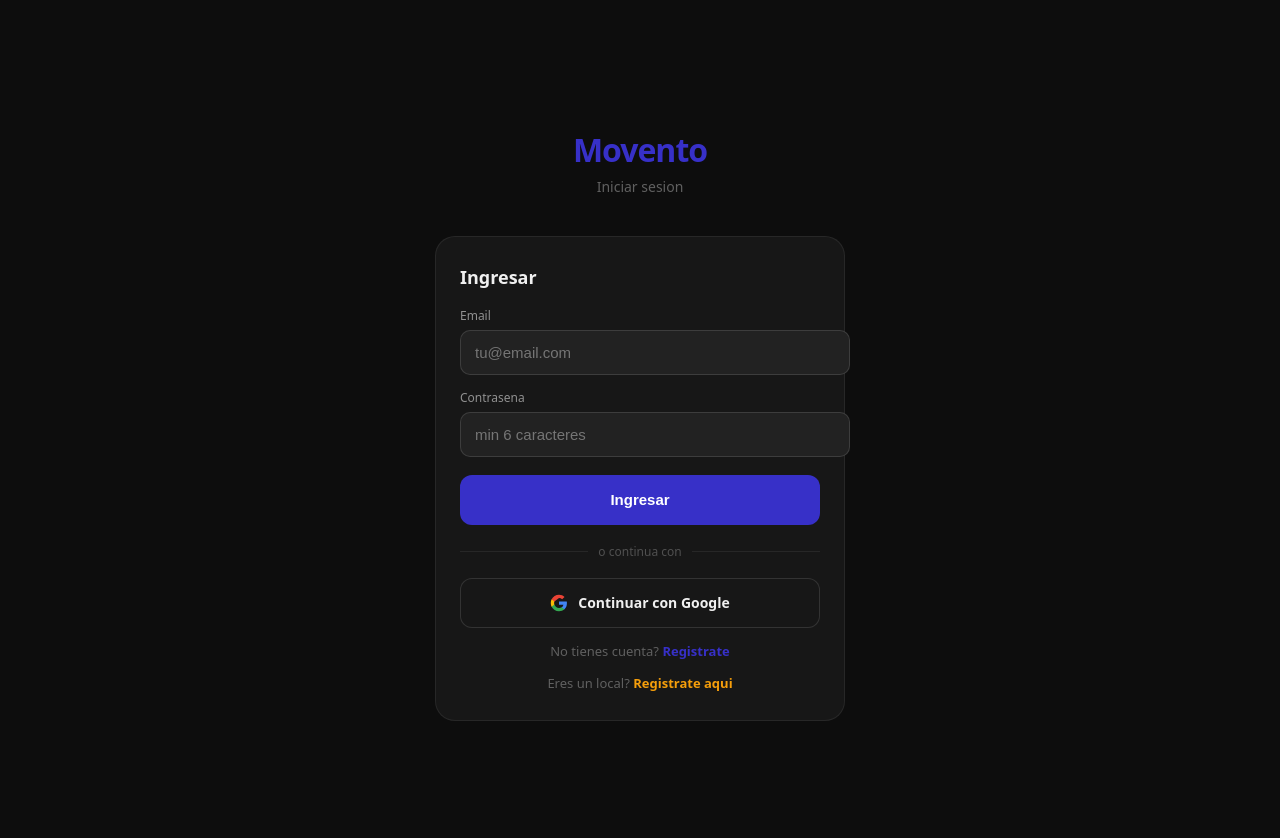
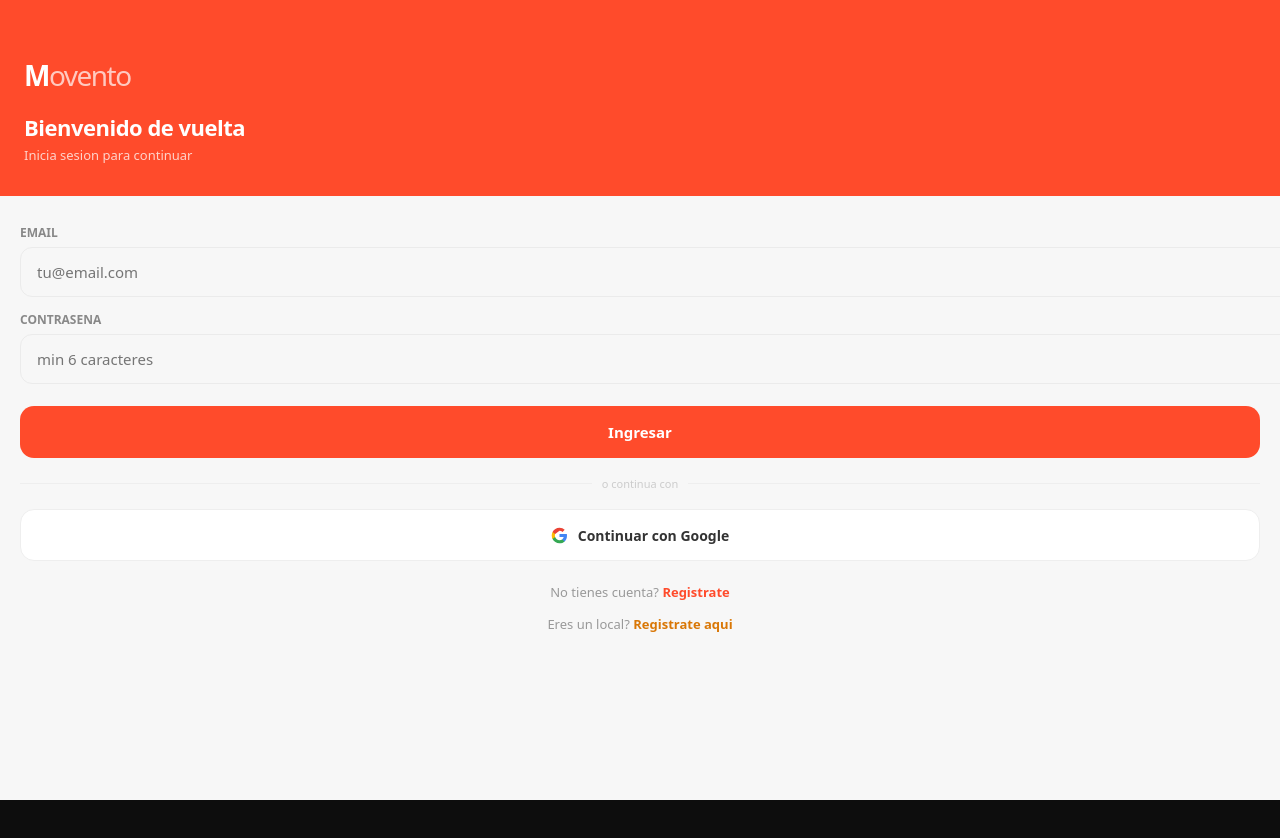
Before and after one commit to Jaco-S/gomate, a Next.js app: page /auth/login in a window 1280 px wide. Shown: the top 838 px of the page. After the commit the page ends 800 px from the top, so only its background shows below. Built offline with nearby package versions, Linux system fonts and the light colour scheme; no server answers.

Commit message:
feat: login Rappi style

```diff
--- a/app/auth/login/page.tsx
+++ b/app/auth/login/page.tsx
@@ -40,67 +40,111 @@ export default function LoginPage() {
   }
 
   const inputStyle = {
-    background: '#222222',
-    border: '1px solid rgba(255,255,255,0.12)',
-    borderRadius: '10px',
-    padding: '13px 14px',
+    width: '100%',
+    background: '#F7F7F7',
+    border: '1.5px solid #EBEBEB',
+    borderRadius: '12px',
+    padding: '14px 16px',
     fontSize: '15px',
-    color: '#F0F0F0',
+    color: '#111',
     outline: 'none',
-    width: '100%'
+    fontFamily: 'system-ui',
+    transition: 'border-color .15s'
   }
 
   return (
-    <div style={{ minHeight: '100dvh', background: '#0D0D0D', display: 'flex', flexDirection: 'column', alignItems: 'center', justifyContent: 'center', padding: '24px', fontFamily: 'system-ui, sans-serif' }}>
-      <div style={{ marginBottom: '40px', textAlign: 'center' }}>
-        <div style={{ fontSize: '32px', fontWeight: 700, color: '#F0F0F0', letterSpacing: '-1px' }}>
-          <span style={{ color: '#3730C8' }}>Movento</span>
+    <div style={{ minHeight: '100dvh', background: '#F7F7F7', fontFamily: 'system-ui, sans-serif', display: 'flex', flexDirection: 'column' }}>
+
+      {/* Header naranja */}
+      <div style={{ background: '#FF4B2B', padding: '56px 24px 32px' }}>
+        <div onClick={() => router.push('/')} style={{ cursor: 'pointer', marginBottom: '20px' }}>
+          <div style={{ fontSize: '28px', fontWeight: 800, color: '#fff', letterSpacing: '-1.5px' }}>
+            M<span style={{ opacity: .7, fontWeight: 400 }}>ovento</span>
           </div>
-        <div style={{ fontSize: '14px', color: '#606060', marginTop: '6px' }}>Iniciar sesion</div>
+        </div>
+        <div style={{ fontSize: '22px', fontWeight: 700, color: '#fff', letterSpacing: '-.5px', lineHeight: 1.2 }}>
+          Bienvenido de vuelta
+        </div>
+        <div style={{ fontSize: '13px', color: 'rgba(255,255,255,0.75)', marginTop: '6px' }}>
+          Inicia sesion para continuar
+        </div>
       </div>
 
-      <form onSubmit={handleLogin} style={{ width: '100%', maxWidth: '360px', background: '#171717', border: '1px solid rgba(255,255,255,0.07)', borderRadius: '20px', padding: '28px 24px', display: 'flex', flexDirection: 'column', gap: '14px' }}>
-        <div style={{ fontSize: '18px', fontWeight: 700, color: '#F0F0F0', marginBottom: '4px' }}>Ingresar</div>
+      {/* Form */}
+      <div style={{ flex: 1, padding: '28px 20px' }}>
+        <form onSubmit={handleLogin} style={{ display: 'flex', flexDirection: 'column', gap: '14px' }}>
 
           {error && (
-          <div style={{ background: 'rgba(220,38,38,0.12)', border: '1px solid rgba(220,38,38,0.3)', borderRadius: '10px', padding: '12px 14px', fontSize: '13px', color: '#EF4444' }}>
+            <div style={{ background: '#FFF1EF', border: '1.5px solid #FFCDC6', borderRadius: '12px', padding: '12px 16px', fontSize: '13px', color: '#CC2200', fontWeight: 500 }}>
               {error}
             </div>
           )}
 
-        <div style={{ display: 'flex', flexDirection: 'column', gap: '6px' }}>
-          <label style={{ fontSize: '12px', color: '#909090', fontWeight: 500 }}>Email</label>
+          <div>
+            <div style={{ fontSize: '12px', fontWeight: 600, color: '#888', marginBottom: '6px' }}>EMAIL</div>
             <input type="email" value={email} onChange={e => setEmail(e.target.value)} placeholder="tu@email.com" required style={inputStyle} />
           </div>
 
-        <div style={{ display: 'flex', flexDirection: 'column', gap: '6px' }}>
-          <label style={{ fontSize: '12px', color: '#909090', fontWeight: 500 }}>Contrasena</label>
+          <div>
+            <div style={{ fontSize: '12px', fontWeight: 600, color: '#888', marginBottom: '6px' }}>CONTRASENA</div>
             <input type="password" value={password} onChange={e => setPassword(e.target.value)} placeholder="min 6 caracteres" required style={inputStyle} />
           </div>
 
-        <button type="submit" disabled={loading} style={{ width: '100%', height: '50px', background: loading ? '#2A2460' : '#3730C8', color: '#fff', fontSize: '15px', fontWeight: 700, border: 'none', borderRadius: '12px', cursor: 'pointer', marginTop: '4px' }}>
+          <button type="submit" disabled={loading} style={{
+            width: '100%', height: '52px',
+            background: loading ? '#ffb3a3' : '#FF4B2B',
+            color: '#fff', fontSize: '15px', fontWeight: 700,
+            border: 'none', borderRadius: '14px', cursor: 'pointer',
+            marginTop: '8px', fontFamily: 'system-ui'
+          }}>
             {loading ? 'Ingresando...' : 'Ingresar'}
           </button>
 
+          {/* Divider */}
           <div style={{ display: 'flex', alignItems: 'center', gap: '10px', margin: '4px 0' }}>
-          <div style={{ flex: 1, height: '1px', background: 'rgba(255,255,255,0.07)' }}/>
-          <span style={{ fontSize: '12px', color: '#505050' }}>o continua con</span>
-          <div style={{ flex: 1, height: '1px', background: 'rgba(255,255,255,0.07)' }}/>
+            <div style={{ flex: 1, height: '1px', background: '#eee' }}/>
+            <span style={{ fontSize: '11px', color: '#ccc', fontWeight: 500 }}>o continua con</span>
+            <div style={{ flex: 1, height: '1px', background: '#eee' }}/>
           </div>
 
-        <button type="button" onClick={async () => { const supabase = createClient(); await supabase.auth.signInWithOAuth({ provider: 'google', options: { redirectTo: `${window.location.origin}/auth/callback` } }) }} style={{ width: '100%', height: '50px', background: '#171717', border: '1px solid rgba(255,255,255,0.12)', borderRadius: '12px', cursor: 'pointer', display: 'flex', alignItems: 'center', justifyContent: 'center', gap: '10px', fontSize: '14px', fontWeight: 600, color: '#F0F0F0', fontFamily: 'system-ui' }}>
-          <svg width="18" height="18" viewBox="0 0 24 24"><path fill="#4285F4" d="M22.56 12.25c0-.78-.07-1.53-.2-2.25H12v4.26h5.92c-.26 1.37-1.04 2.53-2.21 3.31v2.77h3.57c2.08-1.92 3.28-4.74 3.28-8.09z"/><path fill="#34A853" d="M12 23c2.97 0 5.46-.98 7.28-2.66l-3.57-2.77c-.98.66-2.23 1.06-3.71 1.06-2.86 0-5.29-1.93-6.16-4.53H2.18v2.84C3.99 20.53 7.7 23 12 23z"/><path fill="#FBBC05" d="M5.84 14.09c-.22-.66-.35-1.36-.35-2.09s.13-1.43.35-2.09V7.07H2.18C1.43 8.55 1 10.22 1 12s.43 3.45 1.18 4.93l3.66-2.84z"/><path fill="#EA4335" d="M12 5.38c1.62 0 3.06.56 4.21 1.64l3.15-3.15C17.45 2.09 14.97 1 12 1 7.7 1 3.99 3.47 2.18 7.07l3.66 2.84z"/></svg>
+          {/* Google */}
+          <button type="button" onClick={async () => {
+            await supabase.auth.signInWithOAuth({
+              provider: 'google',
+              options: { redirectTo: `${window.location.origin}/auth/callback` }
+            })
+          }} style={{
+            width: '100%', height: '52px',
+            background: '#fff', border: '1.5px solid #eee',
+            borderRadius: '14px', cursor: 'pointer',
+            display: 'flex', alignItems: 'center', justifyContent: 'center', gap: '10px',
+            fontSize: '14px', fontWeight: 600, color: '#333', fontFamily: 'system-ui'
+          }}>
+            <svg width="17" height="17" viewBox="0 0 24 24">
+              <path fill="#4285F4" d="M22.56 12.25c0-.78-.07-1.53-.2-2.25H12v4.26h5.92c-.26 1.37-1.04 2.53-2.21 3.31v2.77h3.57c2.08-1.92 3.28-4.74 3.28-8.09z"/>
+              <path fill="#34A853" d="M12 23c2.97 0 5.46-.98 7.28-2.66l-3.57-2.77c-.98.66-2.23 1.06-3.71 1.06-2.86 0-5.29-1.93-6.16-4.53H2.18v2.84C3.99 20.53 7.7 23 12 23z"/>
+              <path fill="#FBBC05" d="M5.84 14.09c-.22-.66-.35-1.36-.35-2.09s.13-1.43.35-2.09V7.07H2.18C1.43 8.55 1 10.22 1 12s.43 3.45 1.18 4.93l3.66-2.84z"/>
+              <path fill="#EA4335" d="M12 5.38c1.62 0 3.06.56 4.21 1.64l3.15-3.15C17.45 2.09 14.97 1 12 1 7.7 1 3.99 3.47 2.18 7.07l3.66 2.84z"/>
+            </svg>
             Continuar con Google
           </button>
 
-        <div style={{ textAlign: 'center', fontSize: '13px', color: '#606060' }}>
-          No tienes cuenta? <a href="/auth/register" style={{ color: '#3730C8', fontWeight: 600, textDecoration: 'none' }}>Registrate</a>
+          <div style={{ textAlign: 'center', fontSize: '13px', color: '#999', marginTop: '8px' }}>
+            No tienes cuenta?{' '}
+            <span onClick={() => router.push('/auth/register')} style={{ color: '#FF4B2B', fontWeight: 700, cursor: 'pointer' }}>
+              Registrate
+            </span>
           </div>
 
-        <div style={{ textAlign: 'center', fontSize: '13px', color: '#606060' }}>
-          Eres un local? <a href="/auth/register?role=store" style={{ color: '#F59E0B', fontWeight: 600, textDecoration: 'none' }}>Registrate aqui</a>
+          <div style={{ textAlign: 'center', fontSize: '13px', color: '#999' }}>
+            Eres un local?{' '}
+            <span onClick={() => router.push('/auth/register?role=store')} style={{ color: '#D97706', fontWeight: 700, cursor: 'pointer' }}>
+              Registrate aqui
+            </span>
           </div>
+
         </form>
+      </div>
     </div>
   )
 }
```
Lines whose indentation alone changed are shown as unchanged.
